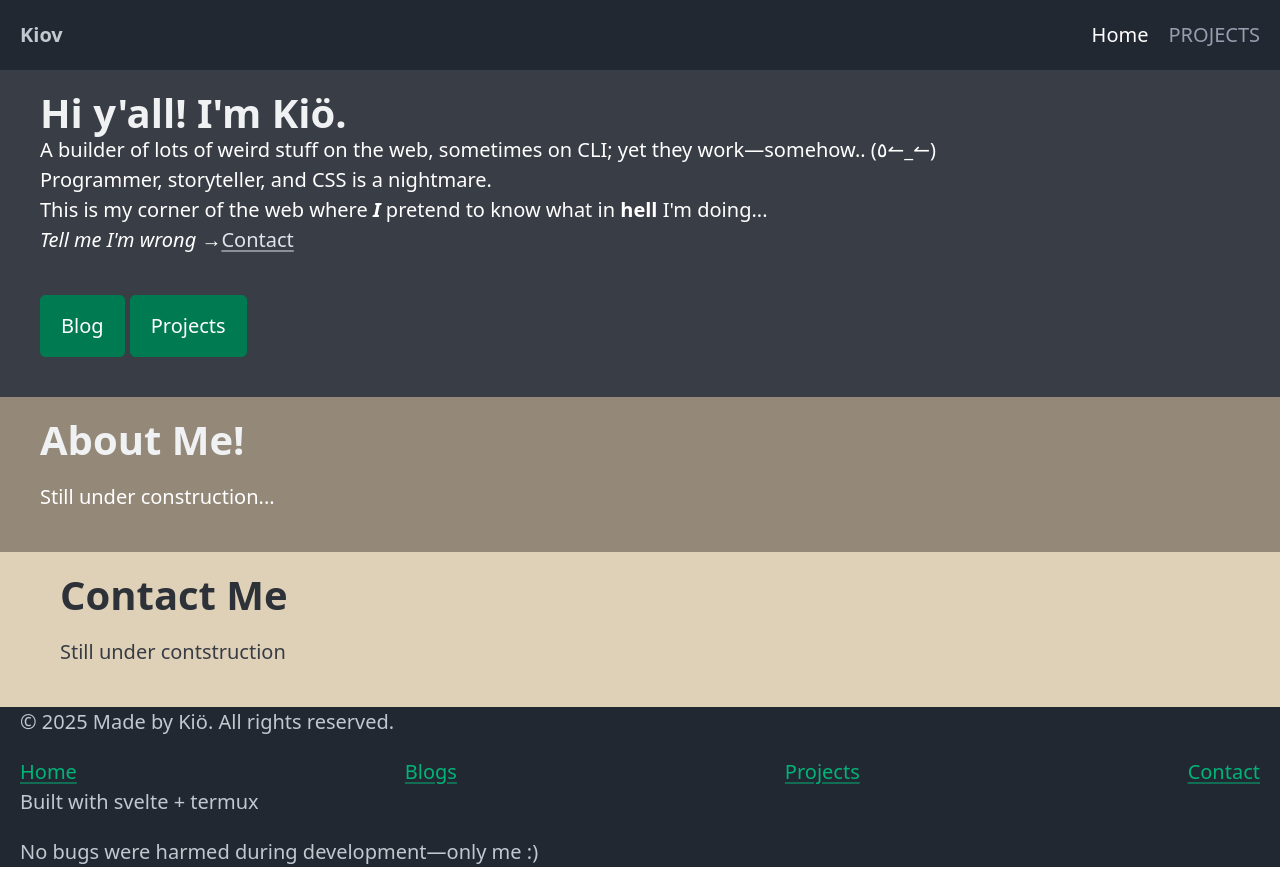
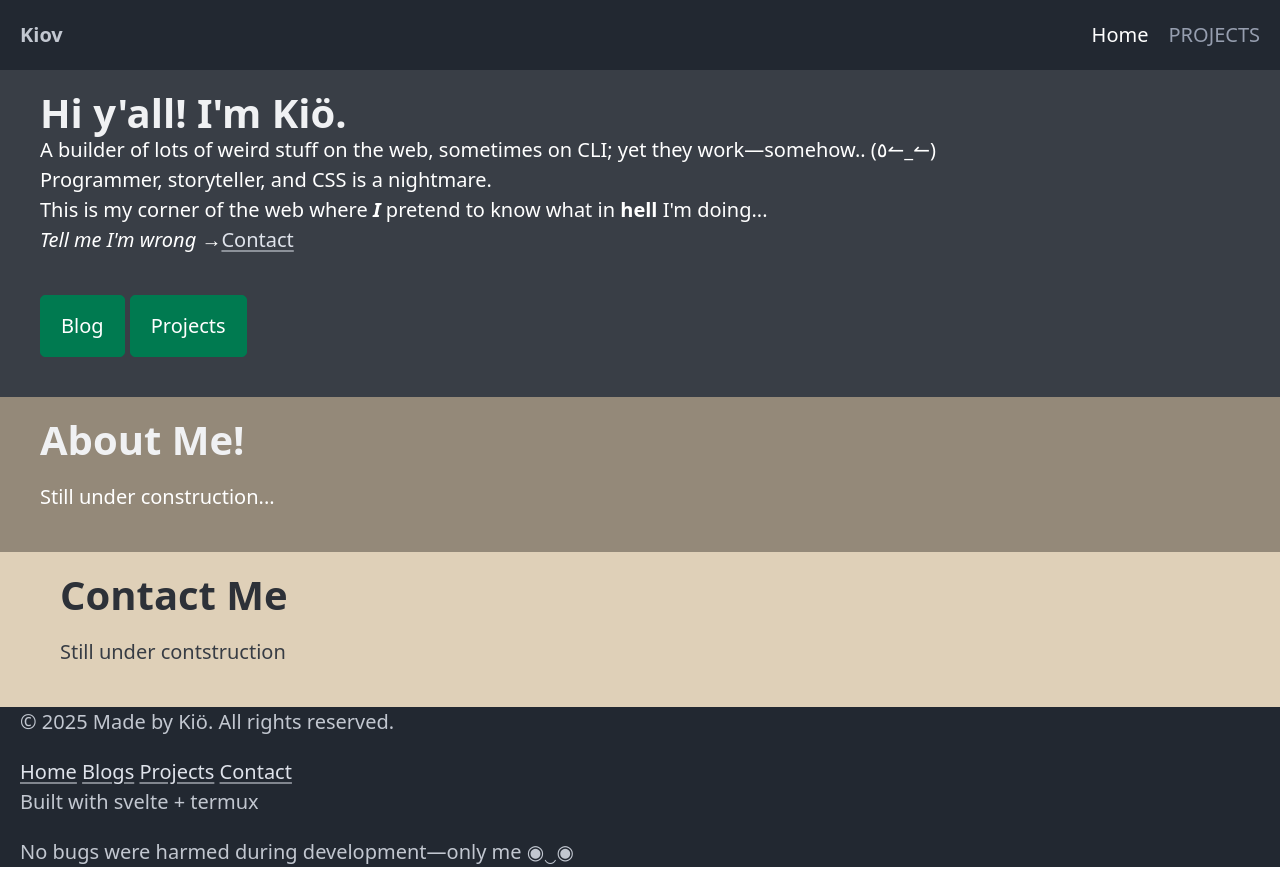
Before and after one commit to Kanester/portfolio, a SvelteKit app: page / in a window 1280 px wide. Built offline with nearby package versions, Linux system fonts and the light colour scheme.

Commit message:
--no-message

```diff
--- a/src/routes/+layout.svelte
+++ b/src/routes/+layout.svelte
@@ -19,12 +19,12 @@
 
 <footer class="container-fluid" data-theme="dark">
   <p>&copy; 2025 Made by Kiö. All rights reserved.</p>
-  <nav>
-    <a href="/portfolio">Home</a>
-    <a href="blog">Blogs</a>
-    <a href="projects">Projects</a>
-    <a href="#contact">Contact</a>
-  </nav>
+  <aside>
+    <a href="/portfolio" class="contrast">Home</a>
+    <a href="blog" class="contrast">Blogs</a>
+    <a href="projects" class="contrast">Projects</a>
+    <a href="#contact" class="contrast">Contact</a>
+  </aside>
   <p>Built with svelte + termux</p>
-  <p>No bugs were harmed during development—only me :)</p>
+  <p>No bugs were harmed during development—only me &#x25C9;&#x2060;&#x203F;&#x2060;&#x25C9;</p>
 </footer>
```
